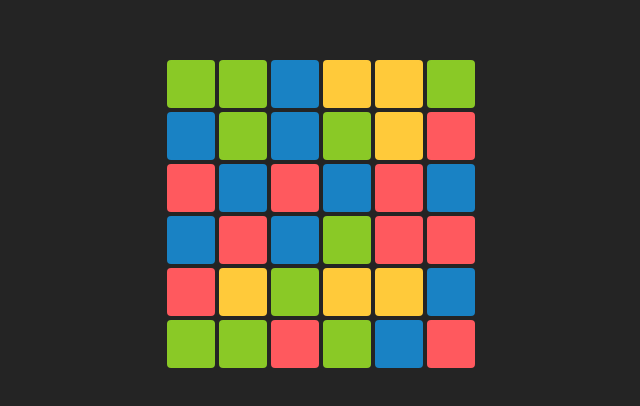
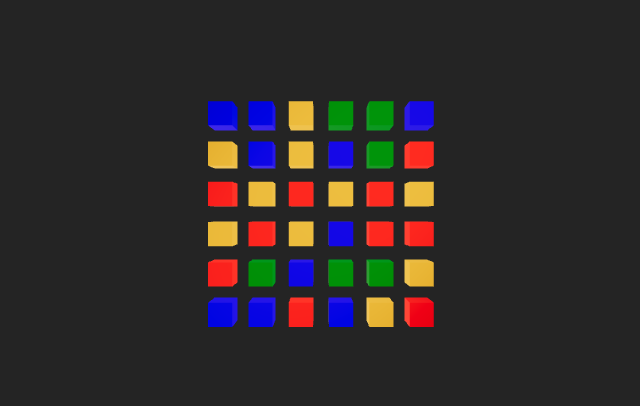
Before and after one commit to DavidBachmann/tilesgame, a React (Vite) app: page / in a window 1280 px wide. Shown: the part 186-592 px from the top of the page, without its empty margins (319-959 px from the left). Built offline with nearby package versions, Linux system fonts and the light colour scheme.

Commit message:
feat: rendered with react three fiber

```diff
--- a/package.json
+++ b/package.json
@@ -9,10 +9,14 @@
     "preview": "vite preview"
   },
   "dependencies": {
+    "@react-three/drei": "^9.40.0",
+    "@react-three/fiber": "^8.9.1",
+    "@types/three": "^0.144.0",
     "framer-motion": "^7.6.4",
     "react": "^18.2.0",
     "react-dom": "^18.2.0",
     "styled-components": "^5.3.6",
+    "three": "^0.146.0",
     "uuid": "^9.0.0",
     "zustand": "^4.1.4"
   },
--- a/src/App.tsx
+++ b/src/App.tsx
@@ -1,8 +1,13 @@
-import { useMemo } from "react";
-import { TileType } from "./types";
+import { useMemo, useRef } from "react";
+import * as THREE from "three";
+import { Canvas } from "@react-three/fiber";
+import { Center } from "@react-three/drei";
+import { Tile } from "./types";
 import { useTileStore } from "./state";
-import { Grid } from "./components/Grid";
-import { Tile as TileCell } from "./components/Tile";
+import { CONSTANTS } from "./constants";
+
+const expand = (xs: any[], n: number): any[] =>
+  xs.length <= n ? [xs] : [xs.slice(0, n), ...expand(xs.slice(n), n)];
 
 export default function App() {
   const init = useTileStore((state) => state.actions.init);
@@ -18,22 +23,69 @@ export default function App() {
     return <p>404 tiles not found</p>;
   }
 
+  type BoxProps = JSX.IntrinsicElements["mesh"] & {
+    idx: number;
+    tileType: number;
+    selected: boolean;
+  };
+
+  function Box({ idx, tileType, selected, ...rest }: BoxProps) {
+    const ref = useRef<THREE.Mesh>(null!);
+
+    const getColorByType = (tileType: BoxProps["tileType"]) => {
+      switch (tileType) {
+        case 0:
+          return "red";
+        case 1:
+          return "green";
+        case 2:
+          return "blue";
+        case 3:
+          return "orange";
+        default:
+          return "black";
+      }
+    };
+
     return (
-    <Grid>
-      {tiles.map((tile) => (
-        <div key={tile.id}>
-          <TileCell
-            id={tile.id}
+      <mesh {...rest} ref={ref}>
+        <boxGeometry args={[0.3, 0.3, 0.3]} />
+        <meshStandardMaterial
+          color={getColorByType(tileType)}
+          transparent
+          opacity={selected ? 0.5 : 1}
+        />
+      </mesh>
+    );
+  }
+
+  const two_d = expand(tiles, CONSTANTS.DIMENSIONS).reverse();
+
+  return (
+    <div style={{ width: 800, height: 600 }}>
+      <Canvas>
+        <ambientLight intensity={0.5} />
+        <spotLight position={[10, 10, 10]} angle={0.15} penumbra={1} />
+        <pointLight position={[-10, -10, -10]} />
+        <Center>
+          {two_d.map((grid, col: number) => {
+            return grid.map((tile: Tile, row: number) => {
+              return (
+                <Box
                   idx={tile.idx}
-            type={tile.type as TileType}
+                  tileType={tile.type}
+                  position={[row * 0.5, col * 0.5, 0]}
                   selected={selection.includes(tile.idx)}
-            relationships={tile.relationships}
+                  visible={tile.type > -1}
                   onClick={() => {
                     addToSelection(tile.idx);
                   }}
                 />
+              );
+            });
+          })}
+        </Center>
+      </Canvas>
     </div>
-      ))}
-    </Grid>
   );
 }
```
Also changed, not shown: 1 other file (tests, documents, lock files or other folders). Lines whose indentation alone changed are shown as unchanged.
